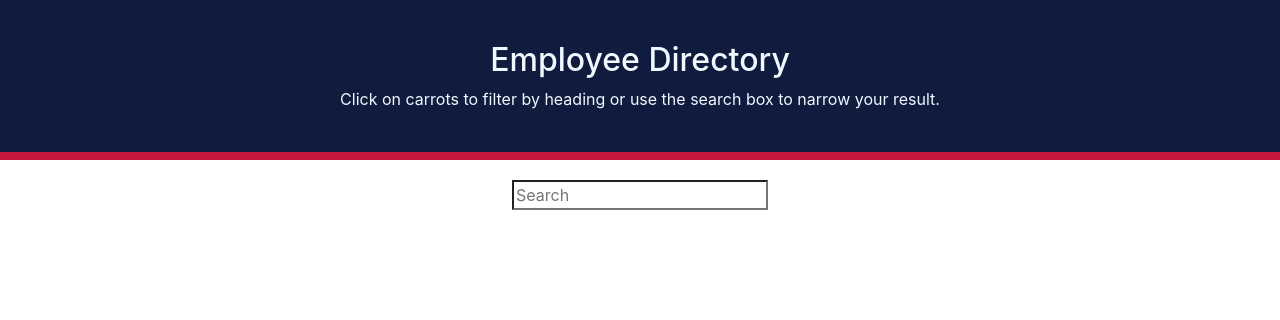
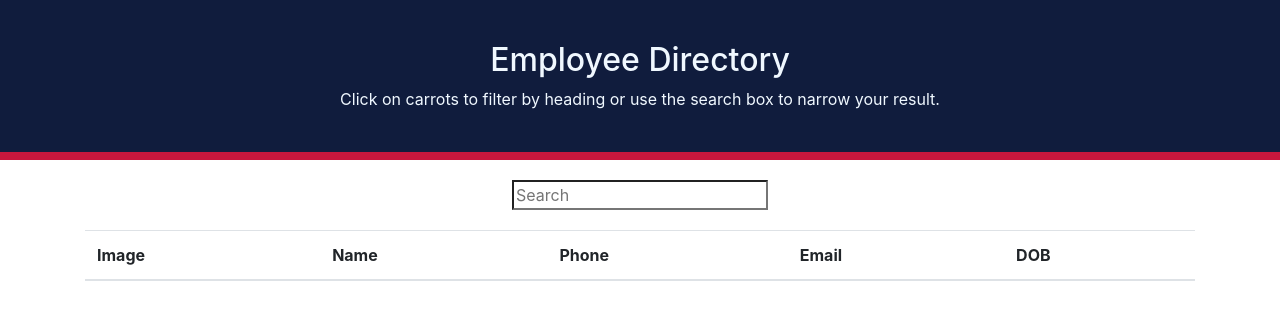
Before and after one commit to mugich/employee-drectory, a React (Create React App) app: page / in a window 1280 px wide. Shown: the top 320 px of the page. Built offline with nearby package versions, Linux system fonts and the light colour scheme.

Commit message:
added bootstrap table

```diff
--- a/src/App.js
+++ b/src/App.js
@@ -1,10 +1,12 @@
 import Navbar from "./components/navbar/Navbar"
 import Search from "./components/search/Search"
+import Table from "./components/table/Table"
 function App() {
   return (
     <div className="App">
    <Navbar/>
    <Search/>
+   <Table/>
     </div>
   );
 }
--- a/src/components/search/Style.css
+++ b/src/components/search/Style.css
@@ -1,6 +1,7 @@
 .search {
   text-align: center;
   padding-top: 20px;
+  padding-bottom: 20px;
 
 }
 
--- a/src/components/table/Table.jsx
+++ b/src/components/table/Table.jsx
@@ -0,0 +1,24 @@
+import React, { Component } from "react";
+
+class Table extends Component {
+  render() {
+    return (
+      <div className="container">
+        <table class="table">
+          <thead>
+            <tr>
+              <th scope="col">Image</th>
+              <th scope="col">Name</th>
+              <th scope="col">Phone</th>
+              <th scope="col">Email</th>
+              <th scope="col">DOB</th>
+            </tr>
+          </thead>
+
+        </table>
+      </div>
+    );
+  }
+}
+
+export default Table;
```
